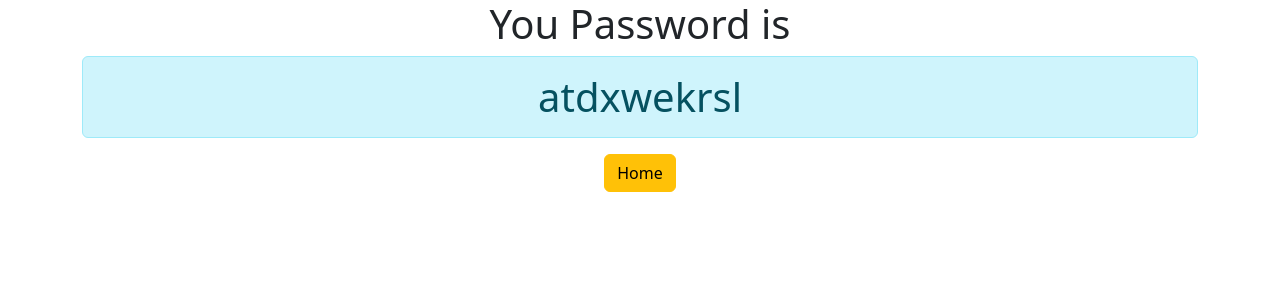
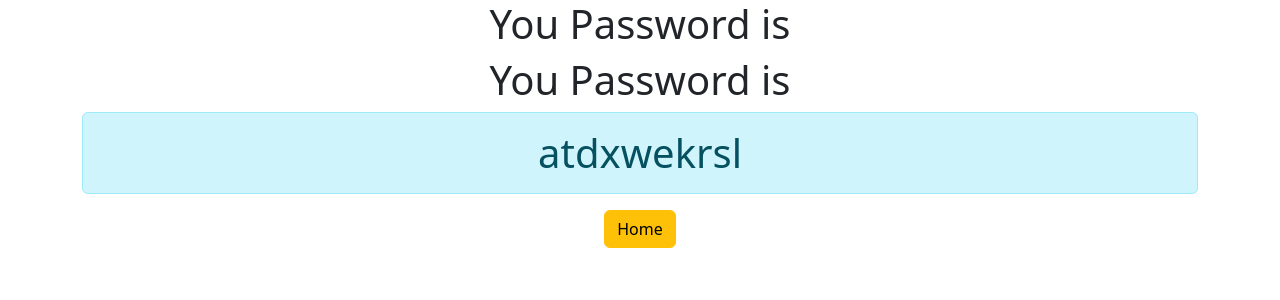
Before and after one commit to Birkerochek/IS164, a Django app: page /password/ in a window 1280 px wide. Shown: the top 300 px of the page. Run offline with Django 4.2, Linux system fonts and the light colour scheme.

Commit message:
one more h1

```diff
--- a/templates/password.html
+++ b/templates/password.html
@@ -1,3 +1,4 @@
+<h1>You Password is</h1>
 <h1>You Password is</h1>
 <h1 class="alert alert-info">{{ thepassword }}</h1>
 <a class="btn btn-warning" href="{% url 'home'%}">Home</a>
```
